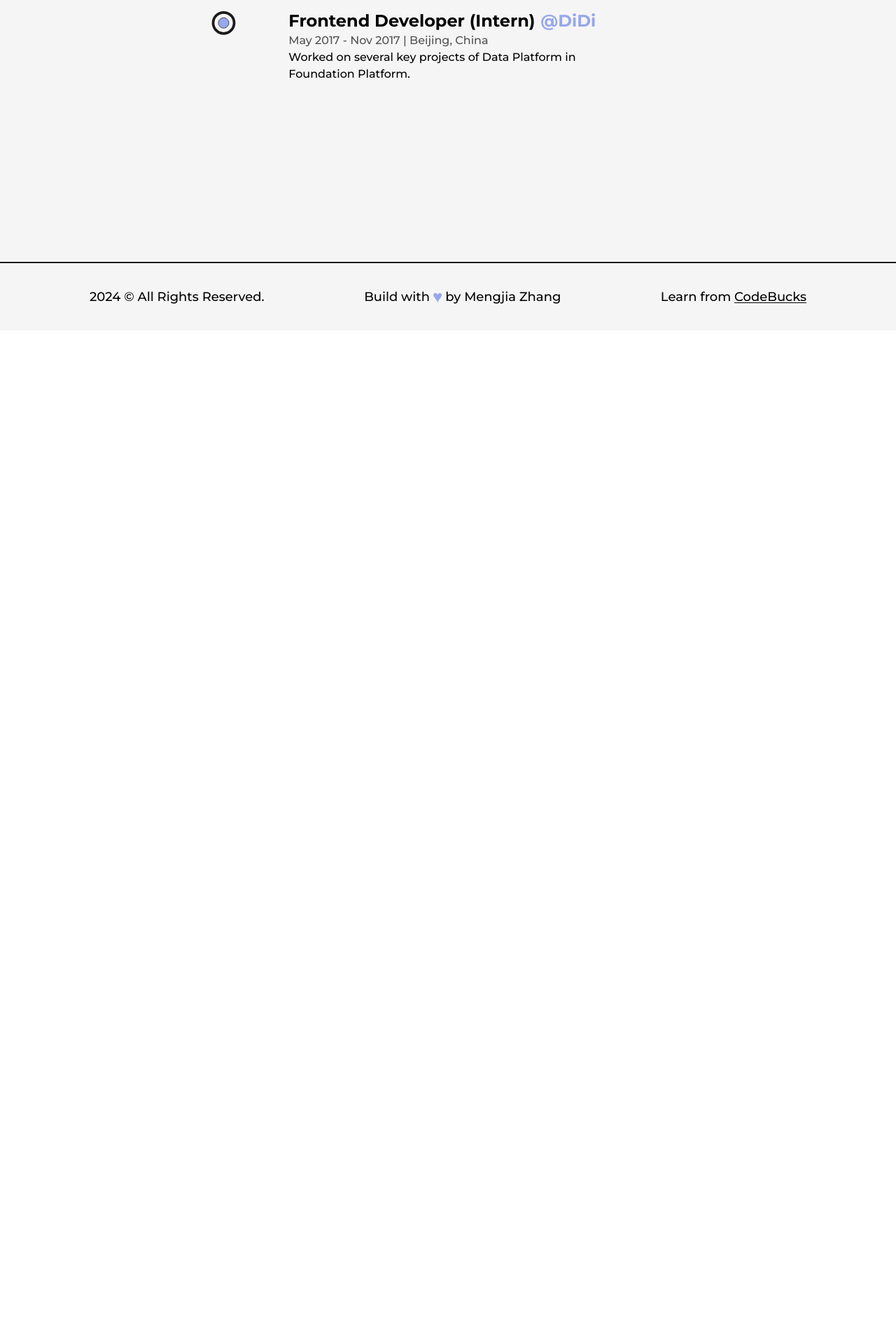
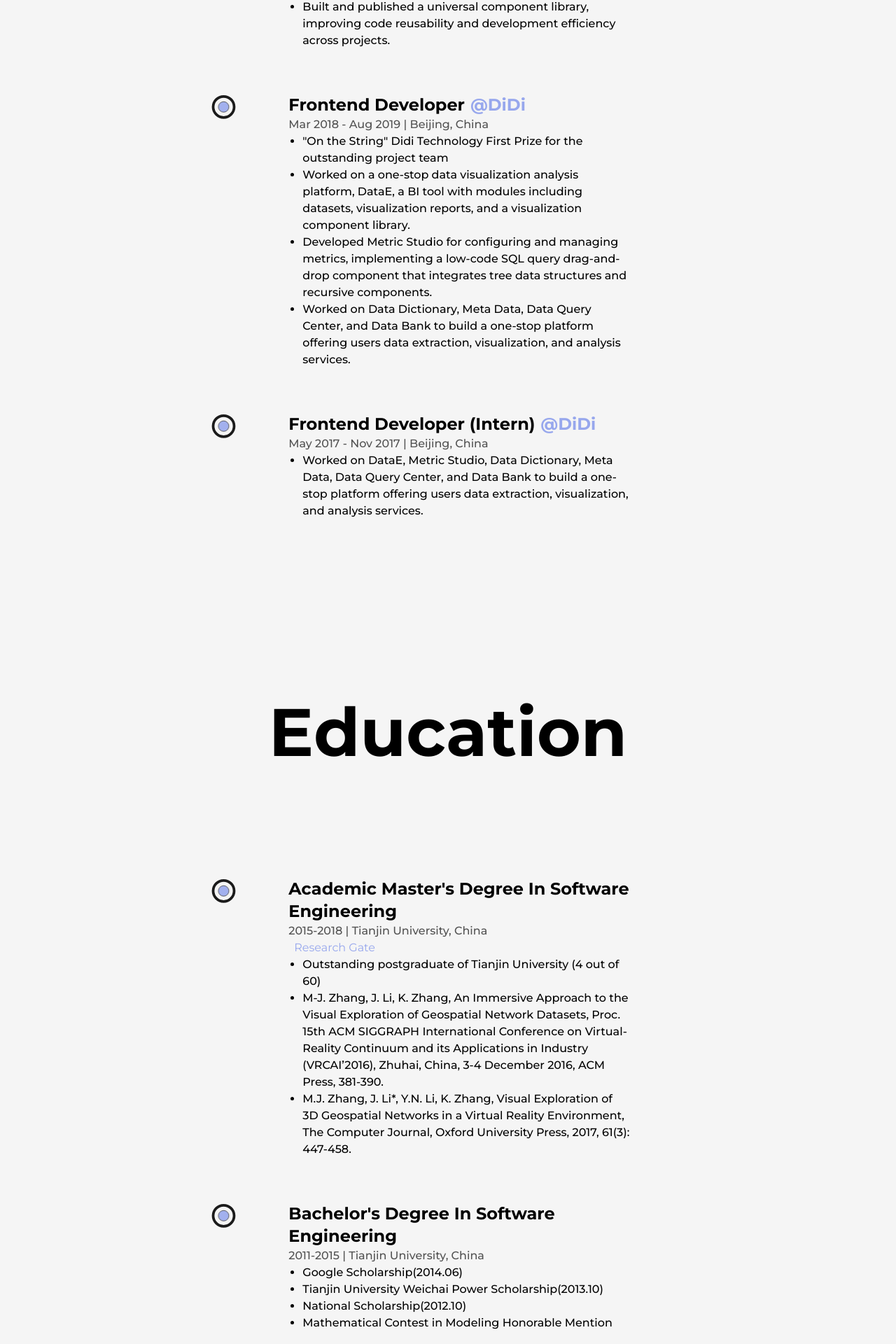
Before and after one commit to ShirleyZmj/portfolio-website, a Next.js app: page /about in a window 1280 px wide. Shown: the part 1954-3874 px from the top of the page at 70% size. Before the commit the page ends 2426 px from the top, so only its background shows below. Built offline with nearby package versions, Linux system fonts and the light colour scheme.

Commit message:
feat: add education module

```diff
--- /dev/null
+++ b/src/components/Education.js
@@ -0,0 +1,95 @@
+import React, { useRef } from "react";
+import { motion, useScroll } from "framer-motion";
+import LiIcon from "./LiIcon";
+import { useSpring } from "framer-motion";
+const works = [
+  {
+    type: "Academic Master's Degree in Software Engineering",
+    time: "2015-2018",
+    place: "Tianjin University, China",
+    link: "https://www.researchgate.net/profile/Mengjia-Zhang",
+    content: [
+      "Outstanding postgraduate of Tianjin University (4 out of 60)",
+      "M-J. Zhang, J. Li, K. Zhang, An Immersive Approach to the Visual Exploration of Geospatial Network Datasets, Proc. 15th ACM SIGGRAPH International Conference on Virtual-Reality Continuum and its Applications in Industry (VRCAI’2016), Zhuhai, China, 3-4 December 2016, ACM Press, 381-390.",
+      "M.J. Zhang, J. Li*, Y.N. Li, K. Zhang, Visual Exploration of 3D Geospatial Networks in a Virtual Reality Environment, The Computer Journal, Oxford University Press, 2017, 61(3): 447-458.",
+    ],
+  },
+  {
+    type: "Bachelor's Degree in Software Engineering",
+    time: "2011-2015",
+    place: "Tianjin University, China",
+    content: [
+      "Google Scholarship(2014.06)",
+      "Tianjin University Weichai Power Scholarship(2013.10)",
+      "National Scholarship(2012.10)",
+      "Mathematical Contest in Modeling Honorable Mention",
+    ],
+  },
+];
+
+function Details({ type, time, place, content, link }) {
+  const ref = useRef(null);
+  const info = Array.isArray(content) ? content : [content];
+  return (
+    <li
+      ref={ref}
+      className="my-8 first:mt-8 last:mb-0 w-[68%] mx-auto flex flex-col justify-between"
+    >
+      <LiIcon reference={ref} />
+      <motion.div
+        initial={{ y: 50 }}
+        whileInView={{ y: 0 }}
+        transition={{ duration: 0.5, type: "spring" }}
+      >
+        <h3 className="capitalize font-bold text-2xl">{type}</h3>
+        <span className="capitalzie font-medium text-dark/75">
+          {time} | {place}
+        </span>
+
+        {link && (
+          <a
+            className="text-primary capitalize ml-2 block"
+            href={link}
+            target={"_blank"}
+          >
+            Research Gate
+          </a>
+        )}
+        <ul className="font-medium w-full list-disc">
+          {info.map((item, index) => (
+            <li className="ml-5" key={index}>
+              {item}
+            </li>
+          ))}
+        </ul>
+      </motion.div>
+    </li>
+  );
+}
+
+function Education() {
+  const ref = useRef(null);
+  const { scrollYProgress } = useScroll({
+    target: ref,
+    offset: ["start center", "center start"],
+  });
+  const scaleY = useSpring(scrollYProgress);
+  return (
+    <div className="my-64">
+      <h2 className="font-bold text-8xl mb-32 w-full text-center">Education</h2>
+      <div ref={ref} className="w-[70%] mx-auto relative">
+        <motion.div
+          style={{ scaleY }}
+          className="absolute left-9 top-6 w-[4px] h-full bg-dark origin-top"
+        />
+        <ul className="w-full flex flex-col items-start justify-between ml-4">
+          {works.map((item) => (
+            <Details key={item.time} {...item} />
+          ))}
+        </ul>
+      </div>
+    </div>
+  );
+}
+
+export default Education;
--- a/src/components/Experience.js
+++ b/src/components/Experience.js
@@ -9,7 +9,13 @@ const works = [
     companyLink: "https://www.bitdeer.com",
     time: "Jun 2022 - Oct 2024",
     address: "Singapore",
-    work: "Led development of inventory/assets/funds/budget infrastructure platforms in IT.",
+    work: [
+      "Led frontend development of internal systems, like inventory, budget systems.",
+      "Enhanced team product delivery and consistency.",
+      "Upgraded front-end architecture and created CLI commands to standardize project setup.",
+      "Advocated for Sentry adoption and led tech-sharing sessions.",
+      "Developed data visualization features for finance teams and leadership, leading the creation of Revenue and Self-mining revenue dashboards.",
+    ],
   },
   {
     position: "Web Developer",
@@ -17,8 +23,11 @@ const works = [
     companyLink: "https://www.advance.ai/",
     time: "Sep 2019 - Jun 2022",
     address: "Singapore",
-    work: "1. Worked on development of app, official site, h5 and internal system in Atome.\
-2. Led VideoKYC, DIV platform and AutoOCR Platform in Guardian CV.",
+    work: [
+      "Worked on development of app, official site, h5 and internal system in Atome.",
+      "Led VideoKYC, DIV platform and AutoOCR Platform in Guardian CV.",
+      "Built and published a universal component library, improving code reusability and development efficiency across projects.",
+    ],
   },
   {
     position: "Frontend Developer",
@@ -26,7 +35,12 @@ const works = [
     companyLink: "https://www.didiglobal.com/",
     time: "Mar 2018 - Aug 2019",
     address: "Beijing, China",
-    work: "Worked on several key projects of Data Platform in Foundation Platform.",
+    work: [
+      '"On the String" Didi Technology First Prize for the outstanding project team',
+      "Worked on a one-stop data visualization analysis platform, DataE, a BI tool with modules including datasets, visualization reports, and a visualization component library.",
+      "Developed Metric Studio for configuring and managing metrics, implementing a low-code SQL query drag-and-drop component that integrates tree data structures and recursive components.",
+      "Worked on Data Dictionary, Meta Data, Data Query Center, and Data Bank to build a one-stop platform offering users data extraction, visualization, and analysis services.",
+    ],
   },
   {
     position: "Frontend Developer (Intern)",
@@ -34,12 +48,15 @@ const works = [
     companyLink: "https://www.didiglobal.com/",
     time: "May 2017 - Nov 2017",
     address: "Beijing, China",
-    work: "Worked on several key projects of Data Platform in Foundation Platform.",
+    work: [
+      "Worked on DataE, Metric Studio, Data Dictionary, Meta Data, Data Query Center, and Data Bank to build a one-stop platform offering users data extraction, visualization, and analysis services.",
+    ],
   },
 ];
 
 function Details({ position, company, companyLink, time, address, work }) {
   const ref = useRef(null);
+  const works = Array.isArray(work) ? work : [work];
   return (
     <li
       ref={ref}
@@ -64,7 +81,13 @@ function Details({ position, company, companyLink, time, address, work }) {
         <span className="capitalzie font-medium text-dark/75">
           {time} | {address}
         </span>
-        <p className="font-medium w-full">{work}</p>
+        <ul className="font-medium w-full list-disc">
+          {works.map((item, index) => (
+            <li className="ml-5" key={index}>
+              {item}
+            </li>
+          ))}
+        </ul>
       </motion.div>
     </li>
   );
--- /dev/null
+++ b/src/components/IconLink.js
@@ -0,0 +1,20 @@
+import React from "react";
+import { motion } from "framer-motion";
+
+function IconLink({ className, url, title, iconNode }) {
+  const MotionLink = motion.a;
+  return (
+    <MotionLink
+      className={`w-6 ${className}`}
+      target={"_blank"}
+      href={url}
+      title={title}
+      whileHover={{ y: -3 }}
+      whileTap={{ scale: 0.9, rotate: 15 }}
+    >
+      {iconNode}
+    </MotionLink>
+  );
+}
+
+export default IconLink;
--- a/src/pages/about.js
+++ b/src/pages/about.js
@@ -8,6 +8,7 @@ import Image from "next/image";
 import AnimatedNumbers from "@/components/AnimatedNumbers";
 import AnimatedNumber from "@/components/AnimatedNumber";
 import Experience from "@/components/Experience";
+import Education from "@/components/Education";
 
 const Statistics = ({ value, showPlus = true, title }) => {
   return (
@@ -57,6 +58,7 @@ function about() {
             </div>
           </div>
           <Experience />
+          <Education />
         </Layout>
       </main>
     </>
```
